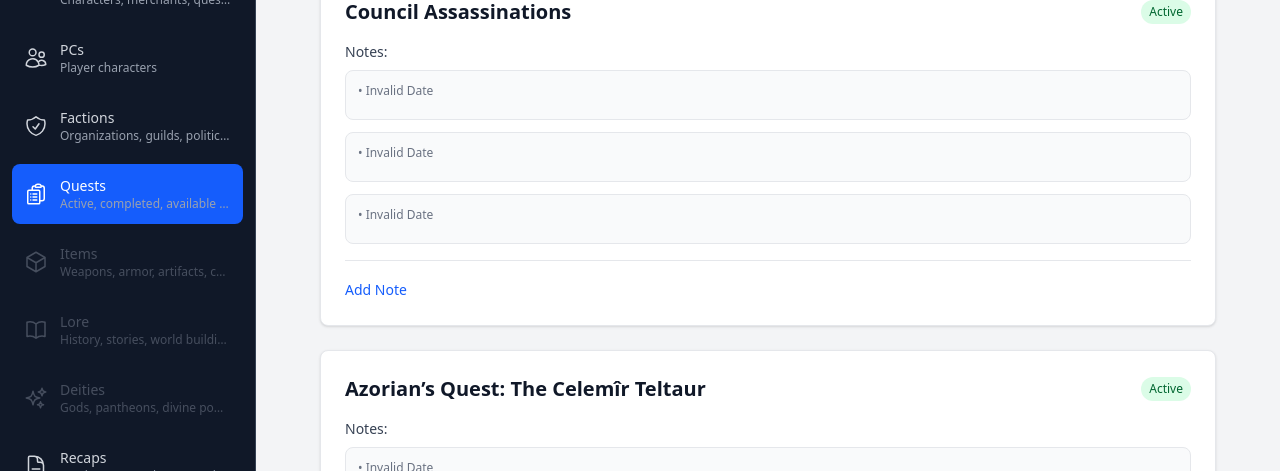
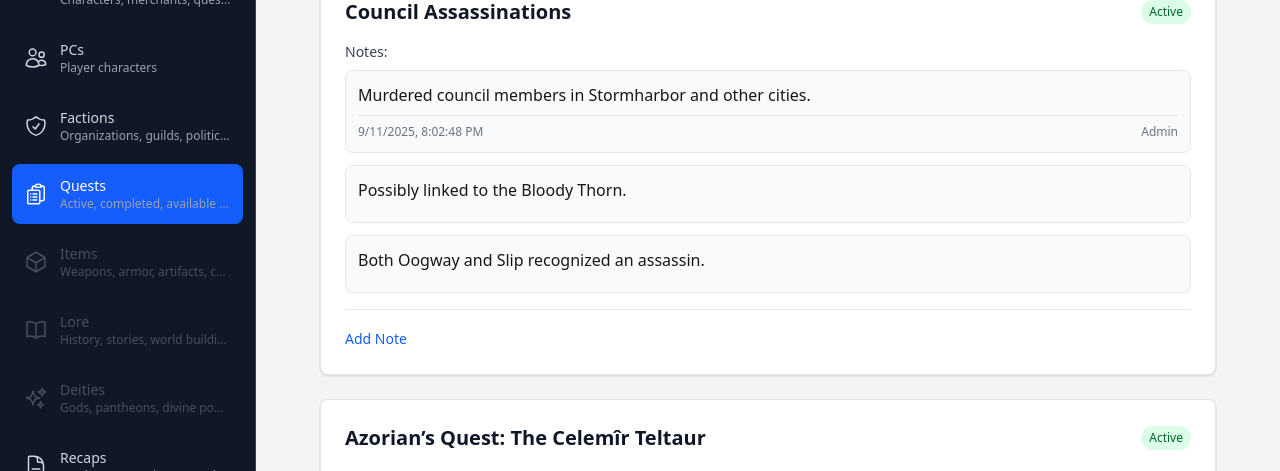
Before and after one commit to astrojason/rpgmanager.astrojason.com, a Next.js app: page /campaign/quests in a window 1280 px wide. Shown: the part 329-800 px from the top of the page. Built offline with nearby package versions, Linux system fonts and the light colour scheme; no server answers; sample sign-in values are in the browser's storage.

Commit message:
enable quest notes

```diff
--- a/public/data/quests.json
+++ b/public/data/quests.json
@@ -3,9 +3,24 @@
     "id": "5e64b901-6e14-4cb7-909b-c7c5355045e2",
     "name": "Council Assassinations",
     "notes": [
-      "Murdered council members in Stormharbor and other cities.\n\n*test*",
-      "Possibly linked to the Bloody Thorn.",
-      "Both Oogway and Slip recognized an assassin."
+      {
+        "id": "legacy-5e64b901-6e14-4cb7-909b-c7c5355045e2-0",
+        "content": "Murdered council members in Stormharbor and other cities.",
+        "timestamp": "2025-09-11T20:02:48.253Z",
+        "author": "Admin"
+      },
+      {
+        "id": "legacy-5e64b901-6e14-4cb7-909b-c7c5355045e2-1",
+        "content": "Possibly linked to the Bloody Thorn.",
+        "timestamp": "",
+        "author": "Unknown"
+      },
+      {
+        "id": "legacy-5e64b901-6e14-4cb7-909b-c7c5355045e2-2",
+        "content": "Both Oogway and Slip recognized an assassin.",
+        "timestamp": "",
+        "author": "Unknown"
+      }
     ],
     "status": "active"
   },
--- a/src/app/admin/data/quests/page.tsx
+++ b/src/app/admin/data/quests/page.tsx
@@ -4,6 +4,7 @@ import { useState, useEffect } from "react";
 import ReactMarkdown from 'react-markdown';
 import QuestNotesEditor from '@/components/QuestNotesEditor';
 import { Quest, QuestNote } from '@/types/interfaces';
+import { normalizeQuestNotes, isLegacyNote, formatNoteTimestamp } from '@/utils/questUtils';
 import {
   PlusIcon,
   PencilIcon,
@@ -44,9 +45,9 @@ export default function QuestsManagementPage() {
 
   const filteredQuests = quests.filter(quest => {
     const searchLower = searchTerm.toLowerCase();
-    const notesText = quest.notes
-      ? quest.notes.map(note => note.content).join(" ")
-      : "";
+    const normalizedNotes = normalizeQuestNotes(quest);
+    const notesText = normalizedNotes
+      .map(note => note.content).join(" ");
 
     return quest.name?.toLowerCase().includes(searchLower) ||
       notesText.toLowerCase().includes(searchLower) ||
@@ -256,7 +257,8 @@ export default function QuestsManagementPage() {
                             // Handle quest notes array - each note on its own line with markdown
                             if (quest.notes && quest.notes.length > 0) {
                               // Show first few notes, truncate if needed
-                              const displayNotes = quest.notes.slice(0, 3);
+                              const normalizedNotes = normalizeQuestNotes(quest);
+                              const displayNotes = normalizedNotes.slice(0, 3);
                               return (
                                 <>
                                   {displayNotes.map((note, noteIndex) => (
@@ -276,7 +278,7 @@ export default function QuestsManagementPage() {
                                       </div>
                                     </div>
                                   ))}
-                                  {quest.notes.length > 3 && (
+                                  {normalizedNotes.length > 3 && (
                                     <div className="text-xs italic pl-4">
                                       +{quest.notes.length - 3} more notes...
                                     </div>
@@ -347,7 +349,17 @@ export default function QuestsManagementPage() {
 
                   <div>
                     <QuestNotesEditor
-                      notes={formData.notes || []}
+                      notes={formData.notes ?
+                        (typeof formData.notes[0] === 'string' ?
+                          (formData.notes as string[]).map((content, index) => ({
+                            id: `legacy-${index}`,
+                            content,
+                            timestamp: '',
+                            author: 'Unknown'
+                          })) :
+                          formData.notes as QuestNote[]
+                        ) : []
+                      }
                       onChange={(notes) => setFormData({ ...formData, notes })}
                       currentUser="Admin"
                     />
@@ -425,22 +437,25 @@ export default function QuestsManagementPage() {
                     <div>
                       <h3 className="text-sm font-medium text-gray-500 dark:text-gray-400 mb-3">Notes</h3>
                       <div className="space-y-4">
-                        {selectedQuest.notes.map((note: QuestNote, index: number) => (
+                        {normalizeQuestNotes(selectedQuest).map((note: QuestNote, index: number) => (
                           <div key={note.id} className="border border-gray-200 dark:border-gray-600 rounded-lg">
                             <div className="px-3 py-2 bg-gray-50 dark:bg-gray-900 border-b border-gray-200 dark:border-gray-600 rounded-t-lg">
                               <div className="flex items-center justify-between">
                                 <span className="text-sm font-medium text-gray-700 dark:text-gray-300">
                                   Note #{index + 1}
                                 </span>
-                                <span className="text-xs text-gray-500 dark:text-gray-400">
-                                  {note.author} • {new Date(note.timestamp).toLocaleString()}
-                                </span>
                               </div>
                             </div>
                             <div className="p-3">
-                              <div className="prose dark:prose-invert max-w-none prose-sm">
+                              <div className="prose dark:prose-invert max-w-none prose-sm mb-2">
                                 <ReactMarkdown>{note.content}</ReactMarkdown>
                               </div>
+                              {!isLegacyNote(note) && (
+                                <div className="flex items-center justify-between text-xs text-gray-500 dark:text-gray-400 pt-2 border-t border-gray-200 dark:border-gray-600">
+                                  <span>{formatNoteTimestamp(note)}</span>
+                                  <span>{note.author}</span>
+                                </div>
+                              )}
                             </div>
                           </div>
                         ))}
--- a/src/app/campaign/quests/page.tsx
+++ b/src/app/campaign/quests/page.tsx
@@ -6,6 +6,7 @@ import { onAuthStateChanged, User } from "firebase/auth";
 import ReactMarkdown from 'react-markdown';
 import MarkdownEditor from '@/components/MarkdownEditor';
 import { Quest, QuestNote } from "@/types/interfaces";
+import { normalizeQuestNotes, isLegacyNote, formatNoteTimestamp } from '@/utils/questUtils';
 
 export default function QuestsPage() {
   const [searchTerm, setSearchTerm] = useState("");
@@ -48,7 +49,7 @@ export default function QuestsPage() {
   const filteredQuests = questsData.filter((quest) => {
     const matchesSearch =
       quest.name.toLowerCase().includes(searchTerm.toLowerCase()) ||
-      quest.notes.some((note) =>
+      normalizeQuestNotes(quest).some((note) =>
         note.content.toLowerCase().includes(searchTerm.toLowerCase())
       );
     // If searching, ignore showActiveOnly and use statusFilter
@@ -78,9 +79,11 @@ export default function QuestsPage() {
         author: user.email || 'Anonymous'
       };
 
+      // Normalize existing notes and add the new one
+      const normalizedNotes = normalizeQuestNotes(quest);
       const updatedQuest = {
         ...quest,
-        notes: [...quest.notes, newQuestNote]
+        notes: [...normalizedNotes, newQuestNote] as QuestNote[]
       };
 
       // Save to backend
@@ -222,19 +225,20 @@ export default function QuestsPage() {
                       Notes:
                     </h3>
                     <div className="space-y-3">
-                      {quest.notes.map((note) => (
+                      {normalizeQuestNotes(quest).map((note) => (
                         <div
                           key={note.id}
                           className="bg-gray-50 dark:bg-gray-700 rounded-lg p-3 border border-gray-200 dark:border-gray-600"
                         >
-                          <div className="flex items-center justify-between mb-2">
-                            <span className="text-xs text-gray-500 dark:text-gray-400">
-                              {note.author} • {new Date(note.timestamp).toLocaleString()}
-                            </span>
-                          </div>
-                          <div className="prose prose-sm dark:prose-invert max-w-none">
+                          <div className="prose prose-sm dark:prose-invert max-w-none mb-2">
                             <ReactMarkdown>{note.content}</ReactMarkdown>
                           </div>
+                          {!isLegacyNote(note) && (
+                            <div className="flex items-center justify-between text-xs text-gray-500 dark:text-gray-400 pt-2 border-t border-gray-200 dark:border-gray-600">
+                              <span>{formatNoteTimestamp(note)}</span>
+                              <span>{note.author}</span>
+                            </div>
+                          )}
                         </div>
                       ))}
                     </div>
--- a/src/components/QuestNotesEditor.tsx
+++ b/src/components/QuestNotesEditor.tsx
@@ -157,11 +157,14 @@ export default function QuestNotesEditor({
                   rows={6}
                 />
               ) : (
-                <div className="prose dark:prose-invert max-w-none prose-sm">
+                <div className="prose dark:prose-invert max-w-none prose-sm mb-2">
                   <ReactMarkdown>{note.content}</ReactMarkdown>
-                  <div className="text-xs text-gray-500 dark:text-gray-400 mt-2 pt-2 border-t border-gray-200 dark:border-gray-600">
-                    By {note.author} • {new Date(note.timestamp).toLocaleString()}
-                  </div>
+                </div>
+              )}
+              {!editingIndex && note.timestamp && (
+                <div className="flex items-center justify-between text-xs text-gray-500 dark:text-gray-400 pt-2 border-t border-gray-200 dark:border-gray-600">
+                  <span>{new Date(note.timestamp).toLocaleString()}</span>
+                  <span>{note.author}</span>
                 </div>
               )}
             </div>
--- a/src/types/interfaces.ts
+++ b/src/types/interfaces.ts
@@ -165,7 +165,7 @@ export interface QuestNote {
 export interface Quest {
   id: string;
   name: string;
-  notes: QuestNote[];
+  notes: QuestNote[] | string[]; // Support legacy string format
   status: string;
 }
 
--- /dev/null
+++ b/src/utils/questUtils.ts
@@ -0,0 +1,43 @@
+import { Quest, QuestNote } from '@/types/interfaces';
+
+export function normalizeQuestNotes(quest: Quest): QuestNote[] {
+    if (!quest.notes || quest.notes.length === 0) {
+        return [];
+    }
+
+    // Check if it's already in the new format
+    if (typeof quest.notes[0] === 'object' && 'id' in quest.notes[0]) {
+        return quest.notes as QuestNote[];
+    }
+
+    // Convert legacy string format to QuestNote format
+    return (quest.notes as string[]).map((noteContent, index) => ({
+        id: `legacy-${quest.id}-${index}`,
+        content: noteContent,
+        timestamp: '', // No timestamp for legacy data
+        author: 'Unknown'
+    }));
+}
+
+export function isLegacyNote(note: QuestNote): boolean {
+    return !note.timestamp || note.timestamp === '';
+}
+
+export function formatNoteTimestamp(note: QuestNote): string {
+    if (!note.timestamp) {
+        return '';
+    }
+
+    try {
+        return new Date(note.timestamp).toLocaleString();
+    } catch {
+        return '';
+    }
+}
+
+export function migrateQuestToNewFormat(quest: Quest): Quest {
+    return {
+        ...quest,
+        notes: normalizeQuestNotes(quest)
+    };
+}
```
